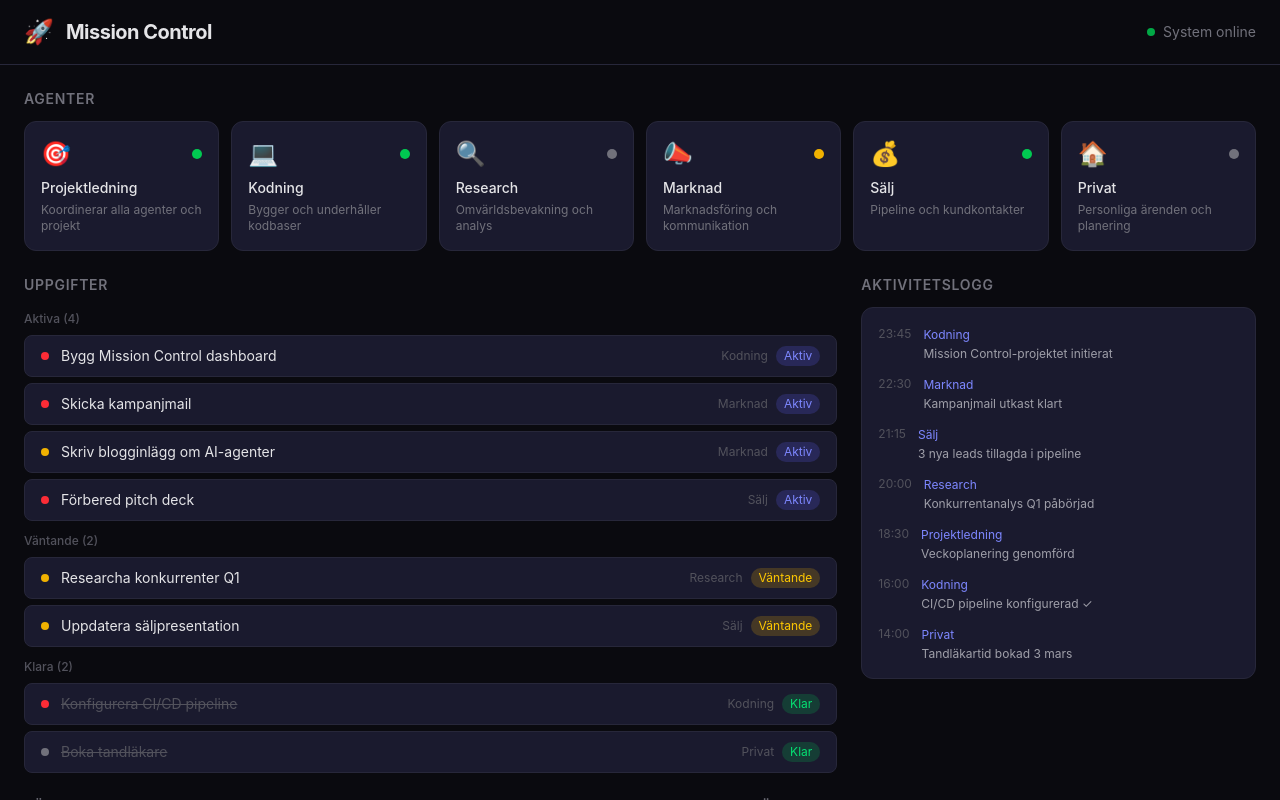
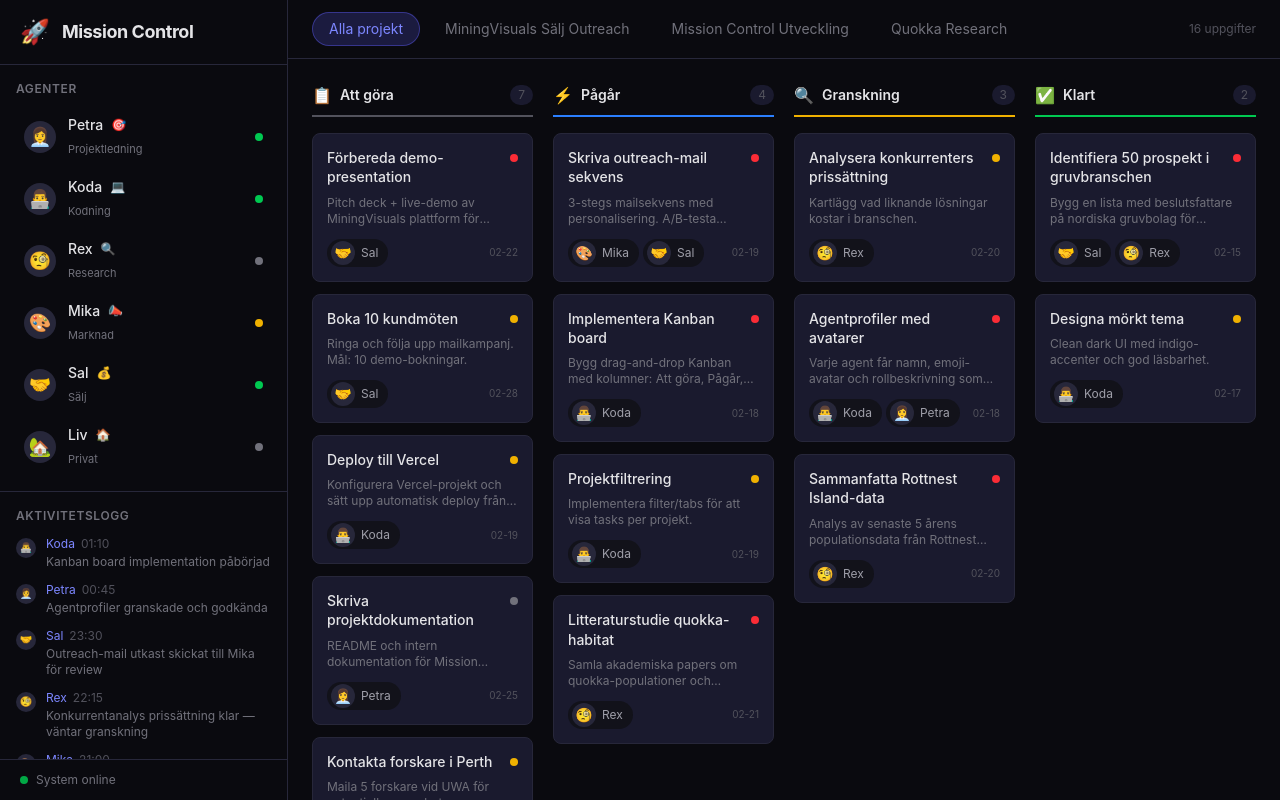
Before and after one commit to MrRobotototo/mission-control, a Next.js app: page / in a window 1280 px wide. Shown: the top 800 px of the page. Built offline with nearby package versions, Linux system fonts and the light colour scheme.

Commit message:
v2: Kanban board, projektfilter, agenter med identitet

```diff
--- a/src/app/page.tsx
+++ b/src/app/page.tsx
@@ -1,169 +1,176 @@
 "use client";
 
-import { agents, tasks, activityLog, pipelineStages, upcomingEvents } from "@/data/mock";
+import { useState } from "react";
+import { agents, tasks, activityLog, projects } from "@/data/mock";
 
-const statusColor = {
+const statusColor: Record<string, string> = {
   aktiv: "bg-green-500",
   vilar: "bg-zinc-500",
   upptagen: "bg-yellow-500",
 };
 
-const taskStatusLabel = {
-  aktiv: { bg: "bg-indigo-500/20 text-indigo-400", label: "Aktiv" },
-  väntande: { bg: "bg-yellow-500/20 text-yellow-400", label: "Väntande" },
-  klar: { bg: "bg-green-500/20 text-green-400", label: "Klar" },
+const priorityConfig: Record<string, { dot: string; label: string }> = {
+  hög: { dot: "bg-red-500", label: "Hög" },
+  medium: { dot: "bg-yellow-500", label: "Medium" },
+  låg: { dot: "bg-zinc-500", label: "Låg" },
 };
 
-const priorityDot = {
-  hög: "bg-red-500",
-  medium: "bg-yellow-500",
-  låg: "bg-zinc-500",
-};
+const columns = [
+  { key: "att-göra" as const, label: "Att göra", icon: "📋", color: "border-zinc-600" },
+  { key: "pågår" as const, label: "Pågår", icon: "⚡", color: "border-blue-500" },
+  { key: "granskning" as const, label: "Granskning", icon: "🔍", color: "border-yellow-500" },
+  { key: "klart" as const, label: "Klart", icon: "✅", color: "border-green-500" },
+];
+
+function AgentBadge({ agentId }: { agentId: string }) {
+  const agent = agents.find((a) => a.id === agentId);
+  if (!agent) return null;
+  return (
+    <div className="flex items-center gap-1.5 bg-[#12121a] rounded-full pl-1 pr-2.5 py-0.5" title={`${agent.name} — ${agent.role}`}>
+      <span className="w-6 h-6 rounded-full bg-[#27273a] flex items-center justify-center text-sm">{agent.avatar}</span>
+      <span className="text-xs text-zinc-400">{agent.name}</span>
+    </div>
+  );
+}
+
+function TaskCard({ task }: { task: typeof tasks[0] }) {
+  const isOverdue = new Date(task.deadline) < new Date("2026-02-18") && task.status !== "klart";
+  return (
+    <div className="bg-[#1a1a2e] border border-[#27273a] rounded-lg p-3.5 hover:border-indigo-500/40 transition-colors group">
+      <div className="flex items-start justify-between gap-2 mb-2">
+        <h4 className="text-sm font-medium leading-snug">{task.title}</h4>
+        <span className={`shrink-0 w-2 h-2 mt-1.5 rounded-full ${priorityConfig[task.priority].dot}`} title={priorityConfig[task.priority].label} />
+      </div>
+      <p className="text-xs text-zinc-500 mb-3 line-clamp-2">{task.description}</p>
+      <div className="flex items-center justify-between">
+        <div className="flex flex-wrap gap-1">
+          {task.agents.map((id) => (
+            <AgentBadge key={id} agentId={id} />
+          ))}
+        </div>
+        <span className={`text-[10px] whitespace-nowrap ${isOverdue ? "text-red-400" : "text-zinc-600"}`}>
+          {isOverdue ? "⚠ " : ""}{task.deadline.slice(5)}
+        </span>
+      </div>
+    </div>
+  );
+}
 
 export default function Dashboard() {
-  const activeTasks = tasks.filter((t) => t.status === "aktiv");
-  const pendingTasks = tasks.filter((t) => t.status === "väntande");
-  const doneTasks = tasks.filter((t) => t.status === "klar");
+  const [selectedProject, setSelectedProject] = useState("Alla projekt");
+
+  const filteredTasks = selectedProject === "Alla projekt"
+    ? tasks
+    : tasks.filter((t) => t.project === selectedProject);
 
   return (
-    <div className="min-h-screen bg-[#0a0a0f]">
-      {/* Header */}
-      <header className="border-b border-[#27273a] px-6 py-4">
-        <div className="max-w-7xl mx-auto flex items-center justify-between">
-          <div className="flex items-center gap-3">
+    <div className="min-h-screen bg-[#0a0a0f] flex">
+      {/* Sidebar */}
+      <aside className="w-72 border-r border-[#27273a] flex flex-col shrink-0 h-screen sticky top-0">
+        <div className="px-5 py-4 border-b border-[#27273a] flex items-center gap-3">
           <span className="text-2xl">🚀</span>
-            <h1 className="text-xl font-bold tracking-tight">Mission Control</h1>
+          <h1 className="text-lg font-bold tracking-tight">Mission Control</h1>
         </div>
-          <div className="flex items-center gap-2 text-sm text-zinc-500">
-            <span className="inline-block w-2 h-2 rounded-full bg-green-500 animate-pulse" />
-            <span>System online</span>
+
+        {/* Agents */}
+        <div className="px-4 py-4 border-b border-[#27273a] flex-shrink-0">
+          <h2 className="text-xs font-semibold text-zinc-500 uppercase tracking-wider mb-3">Agenter</h2>
+          <div className="space-y-1.5">
+            {agents.map((a) => (
+              <div key={a.id} className="flex items-center gap-3 px-2 py-1.5 rounded-lg hover:bg-[#1a1a2e] transition-colors">
+                <span className="w-8 h-8 rounded-full bg-[#27273a] flex items-center justify-center text-lg">{a.avatar}</span>
+                <div className="flex-1 min-w-0">
+                  <div className="flex items-center gap-2">
+                    <span className="text-sm font-medium">{a.name}</span>
+                    <span className="text-xs text-zinc-600">{a.emoji}</span>
                   </div>
+                  <span className="text-[11px] text-zinc-500">{a.role}</span>
                 </div>
-      </header>
-
-      <main className="max-w-7xl mx-auto p-6 space-y-6">
-        {/* Agents */}
-        <section>
-          <h2 className="text-sm font-semibold text-zinc-500 uppercase tracking-wider mb-3">Agenter</h2>
-          <div className="grid grid-cols-2 md:grid-cols-3 lg:grid-cols-6 gap-3">
-            {agents.map((a) => (
-              <div
-                key={a.name}
-                className="bg-[#1a1a2e] border border-[#27273a] rounded-xl p-4 hover:border-indigo-500/40 transition-colors"
-              >
-                <div className="flex items-center justify-between mb-2">
-                  <span className="text-2xl">{a.emoji}</span>
-                  <span className={`w-2.5 h-2.5 rounded-full ${statusColor[a.status]}`} />
-                </div>
-                <h3 className="font-medium text-sm">{a.name}</h3>
-                <p className="text-xs text-zinc-500 mt-1">{a.description}</p>
-              </div>
-            ))}
-          </div>
-        </section>
-
-        <div className="grid lg:grid-cols-3 gap-6">
-          {/* Tasks */}
-          <section className="lg:col-span-2 space-y-4">
-            <h2 className="text-sm font-semibold text-zinc-500 uppercase tracking-wider">Uppgifter</h2>
-            <div className="space-y-3">
-              {[
-                { label: "Aktiva", items: activeTasks },
-                { label: "Väntande", items: pendingTasks },
-                { label: "Klara", items: doneTasks },
-              ].map((group) => (
-                <div key={group.label}>
-                  <h3 className="text-xs font-medium text-zinc-600 mb-2">
-                    {group.label} ({group.items.length})
-                  </h3>
-                  <div className="space-y-1.5">
-                    {group.items.map((t) => (
-                      <div
-                        key={t.id}
-                        className="bg-[#1a1a2e] border border-[#27273a] rounded-lg px-4 py-2.5 flex items-center justify-between hover:border-indigo-500/30 transition-colors"
-                      >
-                        <div className="flex items-center gap-3">
-                          <span className={`w-2 h-2 rounded-full ${priorityDot[t.priority]}`} />
-                          <span className={`text-sm ${t.status === "klar" ? "line-through text-zinc-600" : ""}`}>
-                            {t.title}
-                          </span>
-                        </div>
-                        <div className="flex items-center gap-2">
-                          <span className="text-xs text-zinc-600">{t.agent}</span>
-                          <span className={`text-xs px-2 py-0.5 rounded-full ${taskStatusLabel[t.status].bg}`}>
-                            {taskStatusLabel[t.status].label}
-                          </span>
-                        </div>
+                <span className={`w-2 h-2 rounded-full shrink-0 ${statusColor[a.status]}`} />
               </div>
             ))}
           </div>
         </div>
-              ))}
-            </div>
-          </section>
 
         {/* Activity Log */}
-          <section>
-            <h2 className="text-sm font-semibold text-zinc-500 uppercase tracking-wider mb-3">Aktivitetslogg</h2>
-            <div className="bg-[#1a1a2e] border border-[#27273a] rounded-xl p-4 space-y-3">
-              {activityLog.map((entry) => (
-                <div key={entry.id} className="flex gap-3 text-sm">
-                  <span className="text-zinc-600 text-xs whitespace-nowrap mt-0.5">
-                    {entry.timestamp.split(" ")[1]}
+        <div className="px-4 py-4 flex-1 overflow-y-auto">
+          <h2 className="text-xs font-semibold text-zinc-500 uppercase tracking-wider mb-3">Aktivitetslogg</h2>
+          <div className="space-y-3">
+            {activityLog.map((entry) => {
+              const agent = agents.find((a) => a.id === entry.agentId);
+              return (
+                <div key={entry.id} className="flex gap-2.5 text-xs">
+                  <span className="w-5 h-5 rounded-full bg-[#27273a] flex items-center justify-center text-[10px] shrink-0 mt-0.5">
+                    {agent?.avatar || "?"}
                   </span>
                   <div>
-                    <span className="text-indigo-400 text-xs">{entry.agent}</span>
-                    <p className="text-zinc-400 text-xs mt-0.5">{entry.event}</p>
+                    <span className="text-indigo-400">{agent?.name}</span>
+                    <span className="text-zinc-600 ml-1.5">{entry.timestamp.split(" ")[1]}</span>
+                    <p className="text-zinc-500 mt-0.5">{entry.event}</p>
                   </div>
                 </div>
-              ))}
+              );
+            })}
           </div>
-          </section>
         </div>
 
-        {/* Bottom row: Pipeline + Calendar */}
-        <div className="grid lg:grid-cols-2 gap-6">
-          {/* Sales Pipeline */}
-          <section>
-            <h2 className="text-sm font-semibold text-zinc-500 uppercase tracking-wider mb-3">Säljpipeline</h2>
-            <div className="bg-[#1a1a2e] border border-[#27273a] rounded-xl p-5">
-              <div className="flex items-end justify-between gap-2 h-32">
-                {pipelineStages.map((stage) => (
-                  <div key={stage.name} className="flex-1 flex flex-col items-center gap-2">
-                    <span className="text-xs text-zinc-400">{stage.value} kr</span>
-                    <div
-                      className="w-full bg-indigo-500/30 rounded-t-md"
-                      style={{ height: `${(stage.count / 12) * 100}%`, minHeight: "16px" }}
+        {/* System status */}
+        <div className="px-5 py-3 border-t border-[#27273a] flex items-center gap-2 text-xs text-zinc-500">
+          <span className="w-2 h-2 rounded-full bg-green-500 animate-pulse" />
+          System online
+        </div>
+      </aside>
+
+      {/* Main Content */}
+      <main className="flex-1 flex flex-col min-w-0">
+        {/* Project Filter Bar */}
+        <div className="border-b border-[#27273a] px-6 py-3 flex items-center gap-2">
+          {projects.map((p) => (
+            <button
+              key={p}
+              onClick={() => setSelectedProject(p)}
+              className={`px-4 py-1.5 rounded-full text-sm transition-colors ${
+                selectedProject === p
+                  ? "bg-indigo-500/20 text-indigo-400 border border-indigo-500/40"
+                  : "text-zinc-500 hover:text-zinc-300 border border-transparent hover:border-[#27273a]"
+              }`}
             >
-                      <div className="w-full h-full bg-indigo-500/60 rounded-t-md flex items-center justify-center">
-                        <span className="text-xs font-bold">{stage.count}</span>
+              {p}
+            </button>
+          ))}
+          <div className="ml-auto text-xs text-zinc-600">
+            {filteredTasks.length} uppgifter
           </div>
         </div>
-                    <span className="text-[10px] text-zinc-600 text-center">{stage.name}</span>
+
+        {/* Kanban Board */}
+        <div className="flex-1 p-6 overflow-x-auto">
+          <div className="grid grid-cols-4 gap-5 min-w-[900px] h-full">
+            {columns.map((col) => {
+              const colTasks = filteredTasks.filter((t) => t.status === col.key);
+              return (
+                <div key={col.key} className="flex flex-col">
+                  <div className={`flex items-center gap-2 mb-4 pb-2 border-b-2 ${col.color}`}>
+                    <span>{col.icon}</span>
+                    <h3 className="text-sm font-semibold">{col.label}</h3>
+                    <span className="ml-auto text-xs text-zinc-600 bg-[#1a1a2e] px-2 py-0.5 rounded-full">
+                      {colTasks.length}
+                    </span>
                   </div>
+                  <div className="space-y-3 flex-1">
+                    {colTasks.map((task) => (
+                      <TaskCard key={task.id} task={task} />
                     ))}
+                    {colTasks.length === 0 && (
+                      <div className="text-xs text-zinc-700 text-center py-8 border border-dashed border-[#27273a] rounded-lg">
+                        Inga uppgifter
+                      </div>
+                    )}
                   </div>
                 </div>
-          </section>
-
-          {/* Upcoming */}
-          <section>
-            <h2 className="text-sm font-semibold text-zinc-500 uppercase tracking-wider mb-3">
-              Kommande möten & deadlines
-            </h2>
-            <div className="bg-[#1a1a2e] border border-[#27273a] rounded-xl p-4 space-y-3">
-              {upcomingEvents.map((ev, i) => (
-                <div key={i} className="flex items-center gap-3 text-sm">
-                  <div className="text-center min-w-[44px]">
-                    <div className="text-xs text-zinc-600">{ev.date.slice(5)}</div>
-                    <div className="text-indigo-400 font-medium">{ev.time}</div>
+              );
+            })}
           </div>
-                  <div className="h-8 w-px bg-[#27273a]" />
-                  <span className="text-zinc-300">{ev.title}</span>
-                </div>
-              ))}
-            </div>
-          </section>
         </div>
       </main>
     </div>
--- a/src/data/mock.ts
+++ b/src/data/mock.ts
@@ -1,6 +1,9 @@
 export interface Agent {
+  id: string;
   name: string;
+  role: string;
   emoji: string;
+  avatar: string;
   status: "aktiv" | "vilar" | "upptagen";
   description: string;
 }
@@ -8,59 +11,69 @@ export interface Agent {
 export interface Task {
   id: number;
   title: string;
-  agent: string;
-  status: "aktiv" | "väntande" | "klar";
+  description: string;
+  agents: string[]; // agent ids
+  status: "att-göra" | "pågår" | "granskning" | "klart";
   priority: "hög" | "medium" | "låg";
+  deadline: string;
+  project: string;
 }
 
 export interface LogEntry {
   id: number;
   timestamp: string;
-  agent: string;
+  agentId: string;
   event: string;
 }
 
 export const agents: Agent[] = [
-  { name: "Projektledning", emoji: "🎯", status: "aktiv", description: "Koordinerar alla agenter och projekt" },
-  { name: "Kodning", emoji: "💻", status: "aktiv", description: "Bygger och underhåller kodbaser" },
-  { name: "Research", emoji: "🔍", status: "vilar", description: "Omvärldsbevakning och analys" },
-  { name: "Marknad", emoji: "📣", status: "upptagen", description: "Marknadsföring och kommunikation" },
-  { name: "Sälj", emoji: "💰", status: "aktiv", description: "Pipeline och kundkontakter" },
-  { name: "Privat", emoji: "🏠", status: "vilar", description: "Personliga ärenden och planering" },
+  { id: "petra", name: "Petra", role: "Projektledning", emoji: "🎯", avatar: "👩‍💼", status: "aktiv", description: "Koordinerar alla agenter och projekt" },
+  { id: "koda", name: "Koda", role: "Kodning", emoji: "💻", avatar: "👨‍💻", status: "aktiv", description: "Bygger och underhåller kodbaser" },
+  { id: "rex", name: "Rex", role: "Research", emoji: "🔍", avatar: "🧐", status: "vilar", description: "Omvärldsbevakning och analys" },
+  { id: "mika", name: "Mika", role: "Marknad", emoji: "📣", avatar: "🎨", status: "upptagen", description: "Marknadsföring och kommunikation" },
+  { id: "sal", name: "Sal", role: "Sälj", emoji: "💰", avatar: "🤝", status: "aktiv", description: "Pipeline och kundkontakter" },
+  { id: "liv", name: "Liv", role: "Privat", emoji: "🏠", avatar: "🏡", status: "vilar", description: "Personliga ärenden och planering" },
+];
+
+export const projects = [
+  "Alla projekt",
+  "MiningVisuals Sälj Outreach",
+  "Mission Control Utveckling",
+  "Quokka Research",
 ];
 
 export const tasks: Task[] = [
-  { id: 1, title: "Bygg Mission Control dashboard", agent: "Kodning", status: "aktiv", priority: "hög" },
-  { id: 2, title: "Researcha konkurrenter Q1", agent: "Research", status: "väntande", priority: "medium" },
-  { id: 3, title: "Skicka kampanjmail", agent: "Marknad", status: "aktiv", priority: "hög" },
-  { id: 4, title: "Uppdatera säljpresentation", agent: "Sälj", status: "väntande", priority: "medium" },
-  { id: 5, title: "Konfigurera CI/CD pipeline", agent: "Kodning", status: "klar", priority: "hög" },
-  { id: 6, title: "Boka tandläkare", agent: "Privat", status: "klar", priority: "låg" },
-  { id: 7, title: "Skriv blogginlägg om AI-agenter", agent: "Marknad", status: "aktiv", priority: "medium" },
-  { id: 8, title: "Förbered pitch deck", agent: "Sälj", status: "aktiv", priority: "hög" },
+  // MiningVisuals Sälj Outreach
+  { id: 1, title: "Identifiera 50 prospekt i gruvbranschen", description: "Bygg en lista med beslutsfattare på nordiska gruvbolag för outreach-kampanj.", agents: ["sal", "rex"], status: "klart", priority: "hög", deadline: "2026-02-15", project: "MiningVisuals Sälj Outreach" },
+  { id: 2, title: "Skriva outreach-mail sekvens", description: "3-stegs mailsekvens med personalisering. A/B-testa ämnesrader.", agents: ["mika", "sal"], status: "pågår", priority: "hög", deadline: "2026-02-19", project: "MiningVisuals Sälj Outreach" },
+  { id: 3, title: "Förbereda demo-presentation", description: "Pitch deck + live-demo av MiningVisuals plattform för prospektmöten.", agents: ["sal"], status: "att-göra", priority: "hög", deadline: "2026-02-22", project: "MiningVisuals Sälj Outreach" },
+  { id: 4, title: "Boka 10 kundmöten", description: "Ringa och följa upp mailkampanj. Mål: 10 demo-bokningar.", agents: ["sal"], status: "att-göra", priority: "medium", deadline: "2026-02-28", project: "MiningVisuals Sälj Outreach" },
+  { id: 5, title: "Analysera konkurrenters prissättning", description: "Kartlägg vad liknande lösningar kostar i branschen.", agents: ["rex"], status: "granskning", priority: "medium", deadline: "2026-02-20", project: "MiningVisuals Sälj Outreach" },
+
+  // Mission Control Utveckling
+  { id: 6, title: "Implementera Kanban board", description: "Bygg drag-and-drop Kanban med kolumner: Att göra, Pågår, Granskning, Klart.", agents: ["koda"], status: "pågår", priority: "hög", deadline: "2026-02-18", project: "Mission Control Utveckling" },
+  { id: 7, title: "Agentprofiler med avatarer", description: "Varje agent får namn, emoji-avatar och rollbeskrivning som visas på kort.", agents: ["koda", "petra"], status: "granskning", priority: "hög", deadline: "2026-02-18", project: "Mission Control Utveckling" },
+  { id: 8, title: "Projektfiltrering", description: "Implementera filter/tabs för att visa tasks per projekt.", agents: ["koda"], status: "pågår", priority: "medium", deadline: "2026-02-19", project: "Mission Control Utveckling" },
+  { id: 9, title: "Deploy till Vercel", description: "Konfigurera Vercel-projekt och sätt upp automatisk deploy från main.", agents: ["koda"], status: "att-göra", priority: "medium", deadline: "2026-02-19", project: "Mission Control Utveckling" },
+  { id: 10, title: "Designa mörkt tema", description: "Clean dark UI med indigo-accenter och god läsbarhet.", agents: ["koda"], status: "klart", priority: "medium", deadline: "2026-02-17", project: "Mission Control Utveckling" },
+  { id: 11, title: "Skriva projektdokumentation", description: "README och intern dokumentation för Mission Control-plattformen.", agents: ["petra"], status: "att-göra", priority: "låg", deadline: "2026-02-25", project: "Mission Control Utveckling" },
+
+  // Quokka Research
+  { id: 12, title: "Litteraturstudie quokka-habitat", description: "Samla akademiska papers om quokka-populationer och habitatförändringar.", agents: ["rex"], status: "pågår", priority: "hög", deadline: "2026-02-21", project: "Quokka Research" },
+  { id: 13, title: "Kontakta forskare i Perth", description: "Maila 5 forskare vid UWA för potentiella samarbeten.", agents: ["rex", "sal"], status: "att-göra", priority: "medium", deadline: "2026-02-24", project: "Quokka Research" },
+  { id: 14, title: "Bygga datainsamlings-scraper", description: "Python-script för att hämta populationsdata från offentliga databaser.", agents: ["koda"], status: "att-göra", priority: "medium", deadline: "2026-02-26", project: "Quokka Research" },
+  { id: 15, title: "Skapa visuell rapport", description: "Infografik och sammanfattning av forskningsläget för presentation.", agents: ["mika", "rex"], status: "att-göra", priority: "låg", deadline: "2026-03-01", project: "Quokka Research" },
+  { id: 16, title: "Sammanfatta Rottnest Island-data", description: "Analys av senaste 5 årens populationsdata från Rottnest Island.", agents: ["rex"], status: "granskning", priority: "hög", deadline: "2026-02-20", project: "Quokka Research" },
 ];
 
 export const activityLog: LogEntry[] = [
-  { id: 1, timestamp: "2026-02-17 23:45", agent: "Kodning", event: "Mission Control-projektet initierat" },
-  { id: 2, timestamp: "2026-02-17 22:30", agent: "Marknad", event: "Kampanjmail utkast klart" },
-  { id: 3, timestamp: "2026-02-17 21:15", agent: "Sälj", event: "3 nya leads tillagda i pipeline" },
-  { id: 4, timestamp: "2026-02-17 20:00", agent: "Research", event: "Konkurrentanalys Q1 påbörjad" },
-  { id: 5, timestamp: "2026-02-17 18:30", agent: "Projektledning", event: "Veckoplanering genomförd" },
-  { id: 6, timestamp: "2026-02-17 16:00", agent: "Kodning", event: "CI/CD pipeline konfigurerad ✓" },
-  { id: 7, timestamp: "2026-02-17 14:00", agent: "Privat", event: "Tandläkartid bokad 3 mars" },
+  { id: 1, timestamp: "2026-02-18 01:10", agentId: "koda", event: "Kanban board implementation påbörjad" },
+  { id: 2, timestamp: "2026-02-18 00:45", agentId: "petra", event: "Agentprofiler granskade och godkända" },
+  { id: 3, timestamp: "2026-02-17 23:30", agentId: "sal", event: "Outreach-mail utkast skickat till Mika för review" },
+  { id: 4, timestamp: "2026-02-17 22:15", agentId: "rex", event: "Konkurrentanalys prissättning klar — väntar granskning" },
+  { id: 5, timestamp: "2026-02-17 21:00", agentId: "mika", event: "A/B-test ämnesrader: 2 varianter klara" },
+  { id: 6, timestamp: "2026-02-17 19:30", agentId: "koda", event: "Mörkt tema implementerat ✓" },
+  { id: 7, timestamp: "2026-02-17 18:00", agentId: "rex", event: "3 nya papers hittade om quokka-habitat" },
+  { id: 8, timestamp: "2026-02-17 16:00", agentId: "petra", event: "Veckoplanering och prioritering genomförd" },
+  { id: 9, timestamp: "2026-02-17 14:00", agentId: "sal", event: "Prospektlista: 50 kontakter identifierade ✓" },
 ];
-
-export const pipelineStages = [
-  { name: "Prospekt", count: 12, value: "240k" },
-  { name: "Kontakt", count: 8, value: "180k" },
-  { name: "Offert", count: 4, value: "320k" },
-  { name: "Förhandling", count: 2, value: "150k" },
-  { name: "Vunnen", count: 3, value: "280k" },
-];
-
-export const upcomingEvents = [
-  { date: "2026-02-18", time: "09:00", title: "Standup med teamet" },
-  { date: "2026-02-18", time: "14:00", title: "Demo av Mission Control" },
-  { date: "2026-02-19", time: "10:00", title: "Kundmöte — Acme Corp" },
-  { date: "2026-02-20", time: "15:00", title: "Deadline: Kampanjlansering" },
-];
```
Lines whose indentation alone changed are shown as unchanged.
